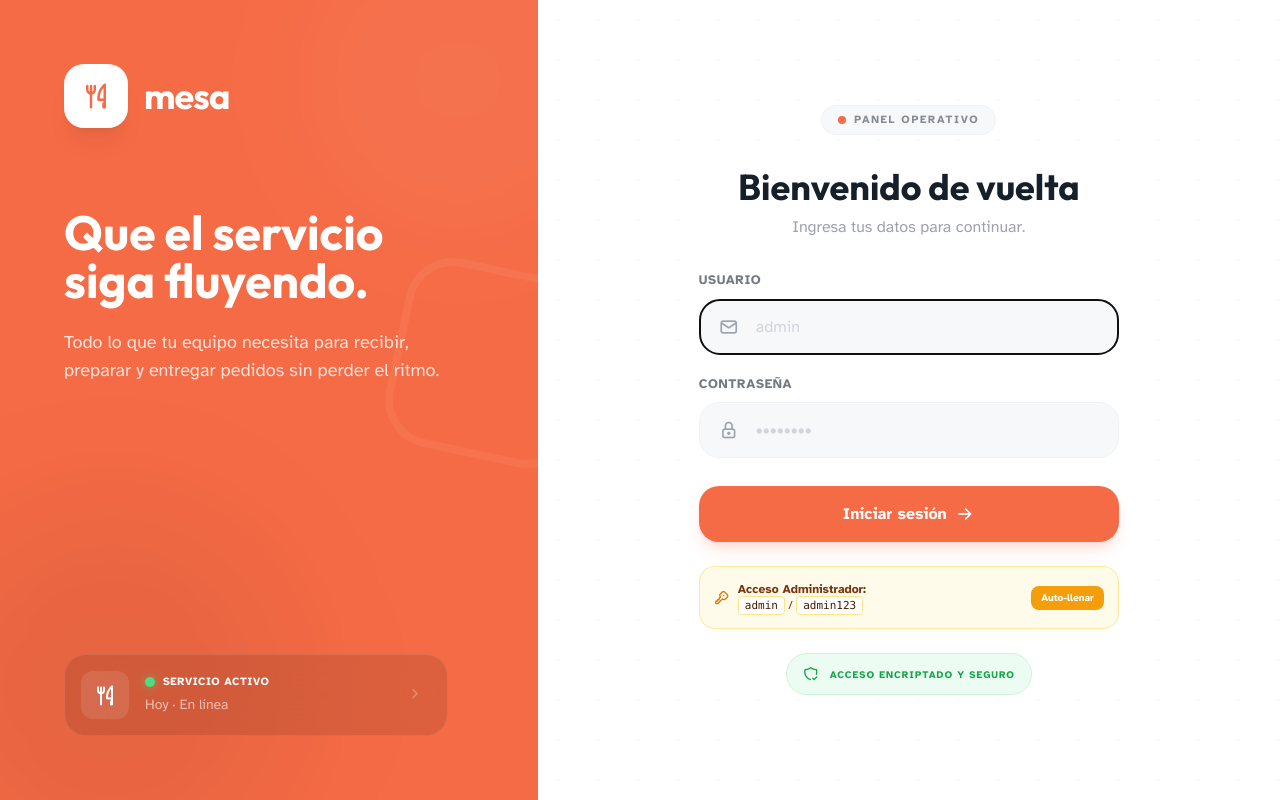
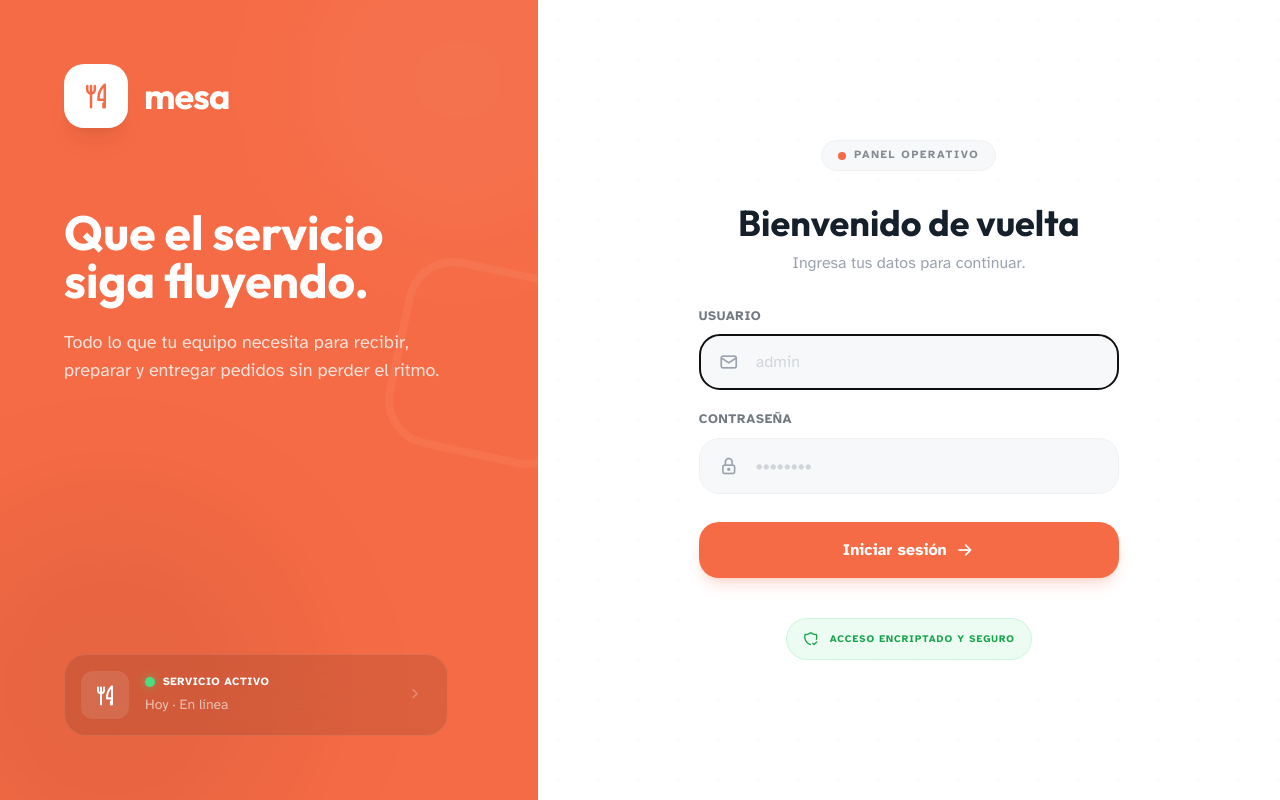
Before and after one commit to JosePizarro1/sistema-restaurante, a Django app: page /login/ in a window 1280 px wide. Run offline with Django 5.2, Linux system fonts and the light colour scheme; some libraries are stand-ins or nearby versions.

Commit message:
clean: remover bloque de credenciales demo visibles en pantalla de login

```diff
--- a/templates/login.html
+++ b/templates/login.html
@@ -117,22 +117,8 @@
                 </div>
             </form>
 
-            <!-- Quick Demo Credentials Box -->
-            <div class="animate-footer mt-6 p-3.5 bg-amber-50 border border-amber-200/80 rounded-2xl flex items-center justify-between text-xs text-amber-900">
-                <div class="flex items-center gap-2">
-                    <i class="ti ti-key text-amber-600 text-base"></i>
-                    <div>
-                        <span class="font-bold block">Acceso Administrador:</span>
-                        <code class="text-[11px] bg-white px-1.5 py-0.5 rounded border border-amber-200 font-mono text-amber-950">admin</code> / <code class="text-[11px] bg-white px-1.5 py-0.5 rounded border border-amber-200 font-mono text-amber-950">admin123</code>
-                    </div>
-                </div>
-                <button type="button" onclick="document.getElementById('username').value='admin';document.getElementById('password').value='admin123';" class="px-2.5 py-1 bg-amber-500 hover:bg-amber-600 text-white rounded-lg font-bold text-[10px] transition-all cursor-pointer shrink-0">
-                    Auto-llenar
-                </button>
-            </div>
-
             <!-- Footer Info -->
-            <div class="animate-footer mt-6 flex flex-col items-center gap-4">
+            <div class="animate-footer mt-8 sm:mt-10 flex flex-col items-center gap-4">
                 <div class="flex items-center gap-2.5 px-4 py-2 bg-[#4ADE80]/10 border border-[#4ADE80]/20 rounded-full text-[10px] font-bold text-green-600 uppercase tracking-widest">
                     <i class="ti ti-shield-check text-base"></i>
                     Acceso encriptado y seguro
```
